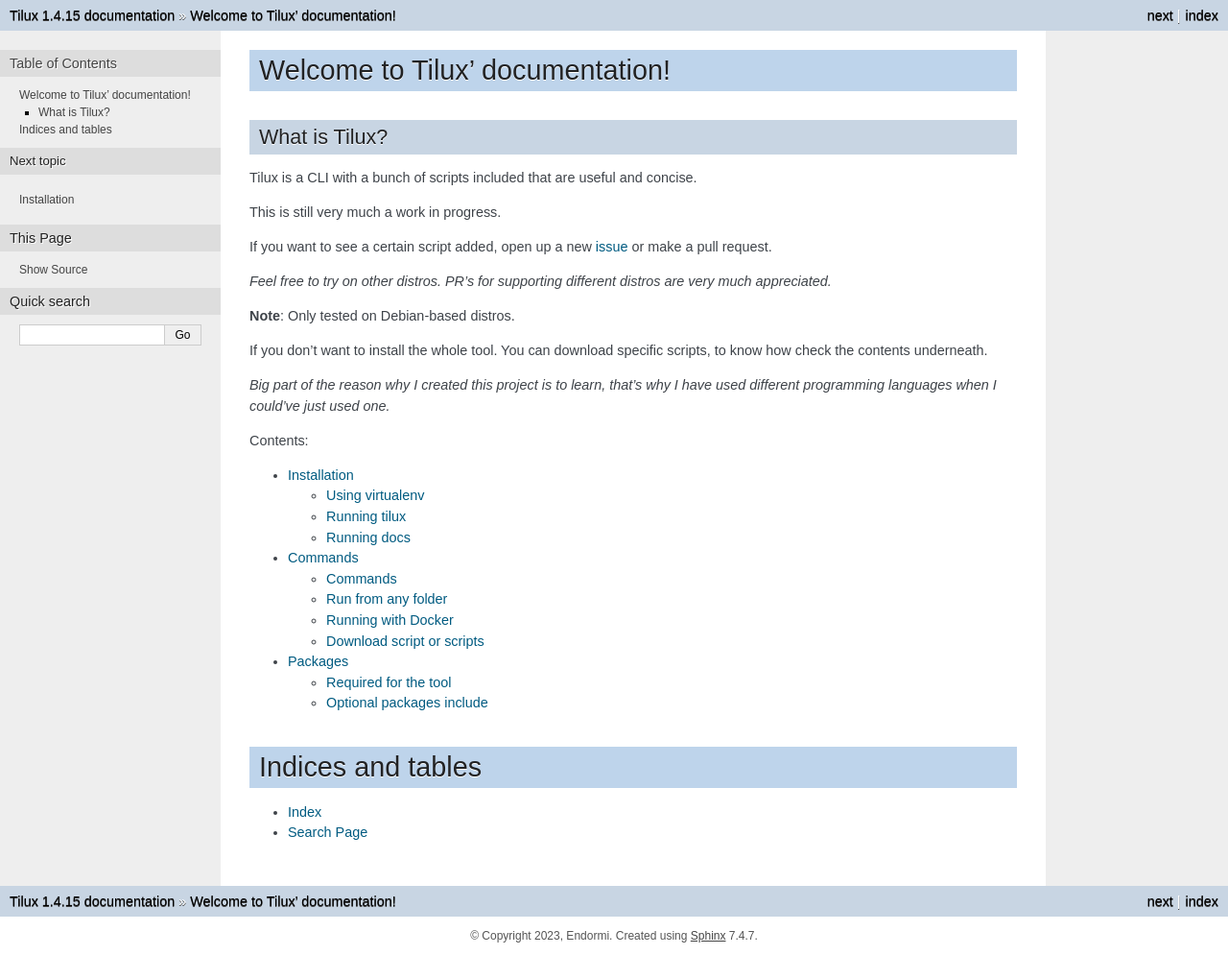
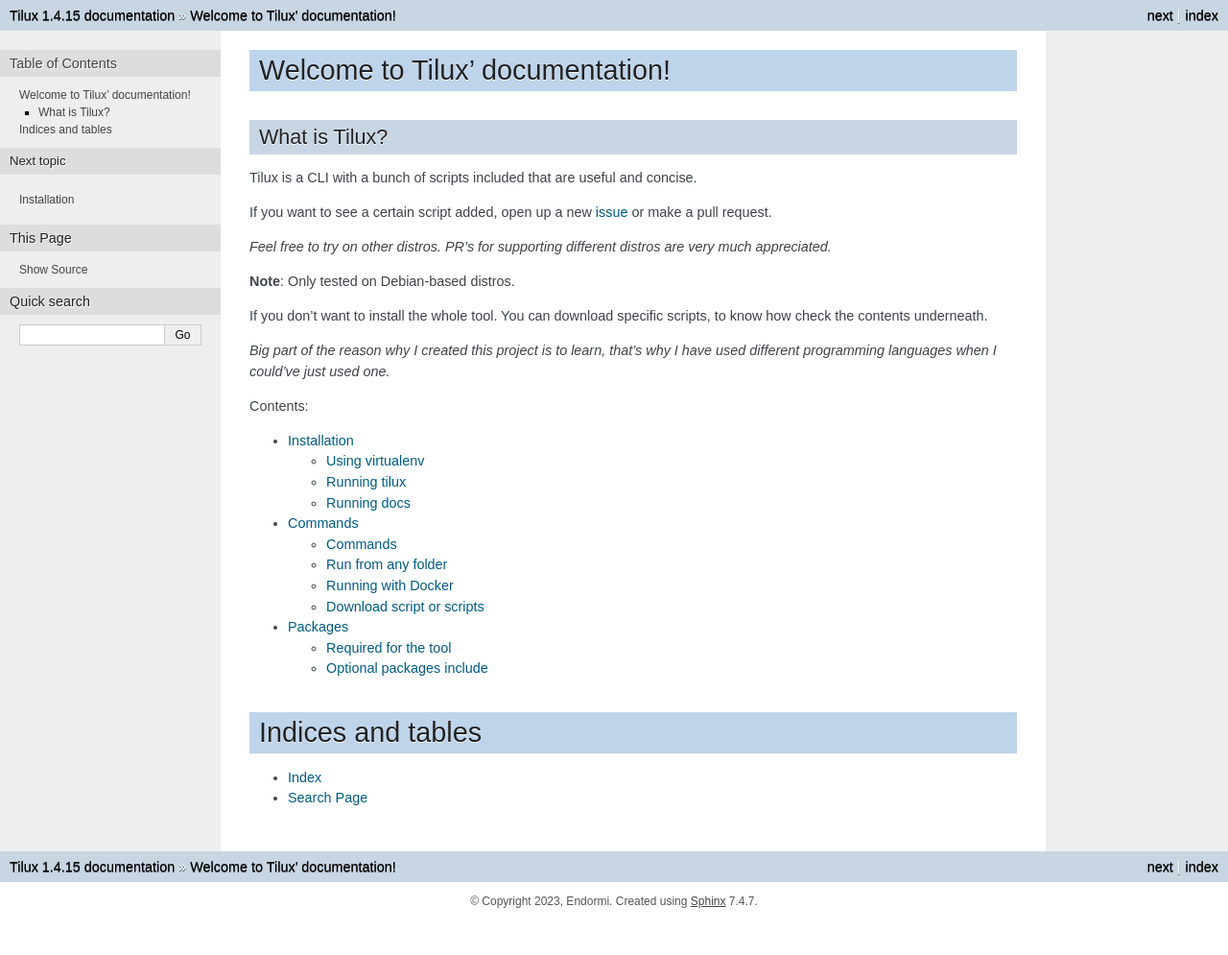
Before and after one commit to endormi/tilux, a Sphinx documentation site: the page built from docs/source/index.rst, in a window 1280 px wide. Shown: the whole page at 96% size. Built offline with Sphinx 7.4.7, drawn with Linux system fonts in a browser that asks for light colours; after the commit the page ends 959 px from its top, so only the background shows below that.

Commit message:
Remove WIP message

```diff
--- a/docs/source/index.rst
+++ b/docs/source/index.rst
@@ -10,8 +10,6 @@
 --------------
 
 Tilux is a CLI with a bunch of scripts included that are useful and concise.
-
-This is still very much a work in progress.
 
 If you want to see a certain script added, open up a new `issue`_ or make a pull request.
 
```
Also changed, not shown: README.md (+0 -2 lines).
